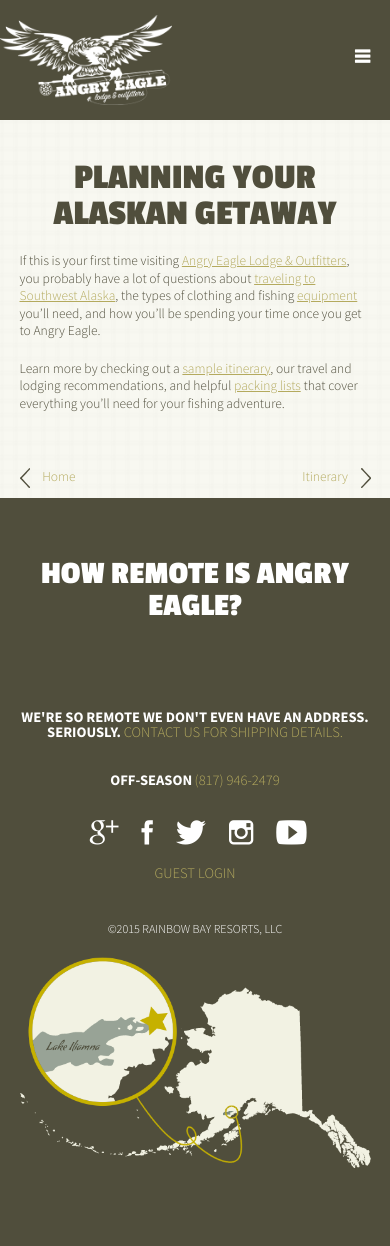
After one commit to lindseyemaddox/rainbow-bay, a PHP site: page /plan/index.php in a window 390 px wide. The commit adds this page. Run offline with PHP 8.4, Linux system fonts and the light colour scheme; data that the repository does not hold is empty; some libraries are stand-ins or nearby versions; some web fonts are replaced.

Commit message:
directory indexes, responsive fixes

```diff
--- a/_assets/css/styles.css
+++ b/_assets/css/styles.css
@@ -3864,6 +3864,9 @@ section.staff a.staff-item img {
   .lodge .flex-direction-nav {
     display: none;
   }
+  footer div.addresses a.icon.icon-google-plus {
+    margin-left: 30%;
+  }
 }
 @media screen and (max-width: 600px) {
   html {
@@ -4004,6 +4007,9 @@ section.staff a.staff-item img {
   section#species article {
     width: 48%;
   }
+  footer div.addresses a.icon.icon-google-plus {
+    margin-left: 25%;
+  }
 }
 @media screen and (max-width: 400px) {
   h4 {
@@ -4015,4 +4021,12 @@ section.staff a.staff-item img {
   div#product-reveal {
     display: none;
   }
-}
+  footer div.addresses a.icon.icon-google-plus {
+    margin-left: 20%;
+  }
+}
+@media screen and (max-width: 320px) {
+  footer div.addresses a.icon.icon-google-plus {
+    margin-left: 10%;
+  }
+}
--- /dev/null
+++ b/plan/index.php
@@ -0,0 +1,37 @@
+<?php require_once($_SERVER['DOCUMENT_ROOT'].'/_assets/inc/common.php'); //php framework and meta?>
+<?php require_once($_SERVER['DOCUMENT_ROOT'].'/_assets/inc/head.php'); // HTTP head?>
+<title>Alaskan Adventure Planning | Angry Eagle Lodges</title>
+<meta name="description" content="Looking to visit Alaska on for vaction, relaxation, and some sportfishing? Angry Eagle's Lodge & Outfitters can help you plan the trip of a lifetime." />
+<link rel="canonical" href="http://www.angryeagle.com/plan/" />
+<?php require_once($_SERVER['DOCUMENT_ROOT'].'/_assets/inc/subpage-header.php'); //video header?>
+<?php require_once($_SERVER['DOCUMENT_ROOT'].'/_assets/inc/navigation.php'); //navigation?>
+
+<section class="pattern headerComp" id="intro">
+
+	<div class="inner">
+
+		<h1>Planning Your Alaskan Getaway</h1>
+
+		<p>If this is your first time visiting <a href="/">Angry Eagle Lodge & Outfitters</a>, you probably have a lot of questions about <a href="/plan/trip/">traveling to Southwest Alaska</a>, the types of clothing and fishing <a href="/plan/equipment/">equipment</a> you’ll need, and how you’ll be spending your time once you get to Angry Eagle. </p>
+
+		<p>Learn more by checking out a <a href="/plan/itinerary/">sample itinerary</a>, our travel and lodging recommendations, and helpful <a href="/plan/prepare/">packing lists</a> that cover everything you’ll need for your fishing adventure.</p>
+
+	</div><!--inner-->
+
+</section><!--pattern-->
+
+<section class="pattern" id="links">
+
+  <div class="inner">
+
+    <p class="prev"><a href="/"><img src="/_assets/img/prev.png"/> <span>Previous:</span> Home</a></p>
+
+    <p class="next"><a href="/plan/itinerary/"><span>Next:</span> Itinerary <img src="/_assets/img/next.png"/></a></p>
+
+    <div class="clearfix"></div>
+
+  </div><!--inner-->
+
+</section>
+
+<?php require_once($_SERVER['DOCUMENT_ROOT'].'/_assets/inc/footer.php'); // footer, close body and html?>
```
Also changed, not shown: _assets/css/less/responsive.less (+15 -0 lines), about/index.php (added, +37 -0 lines), recreation/index.php (added, +35 -0 lines), 1 other file.
